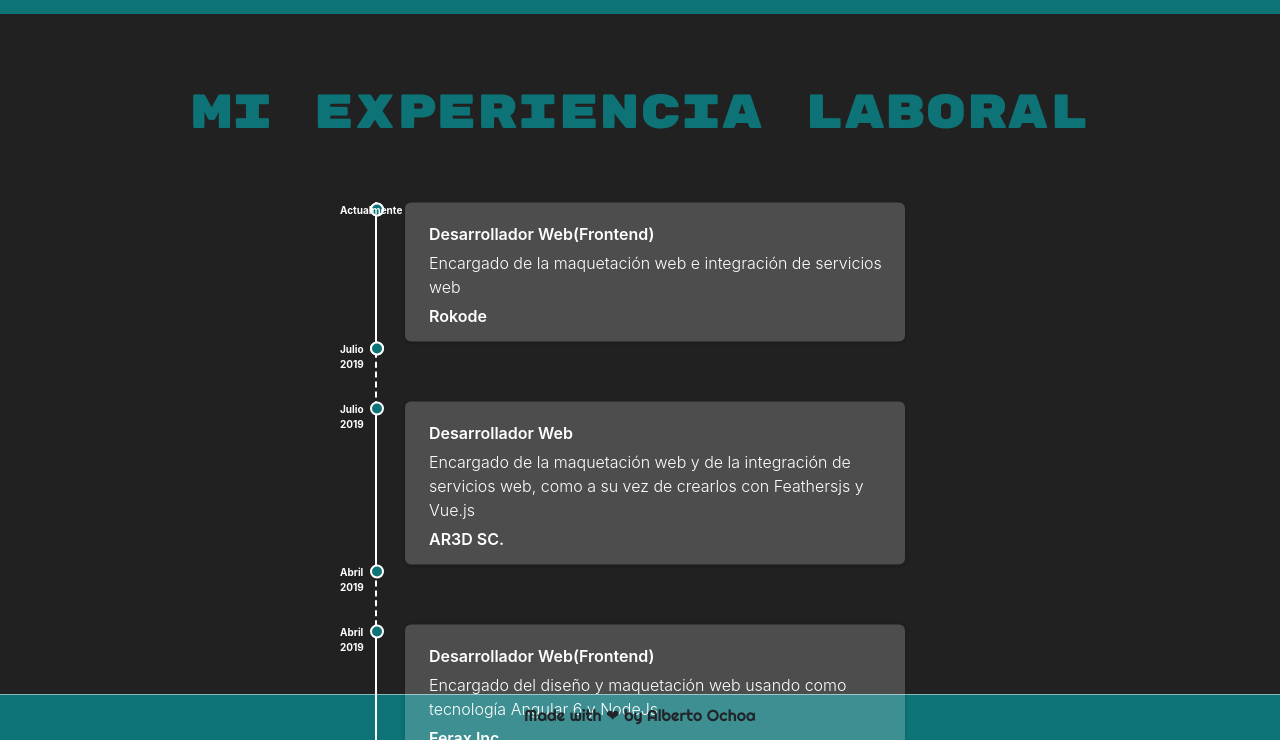
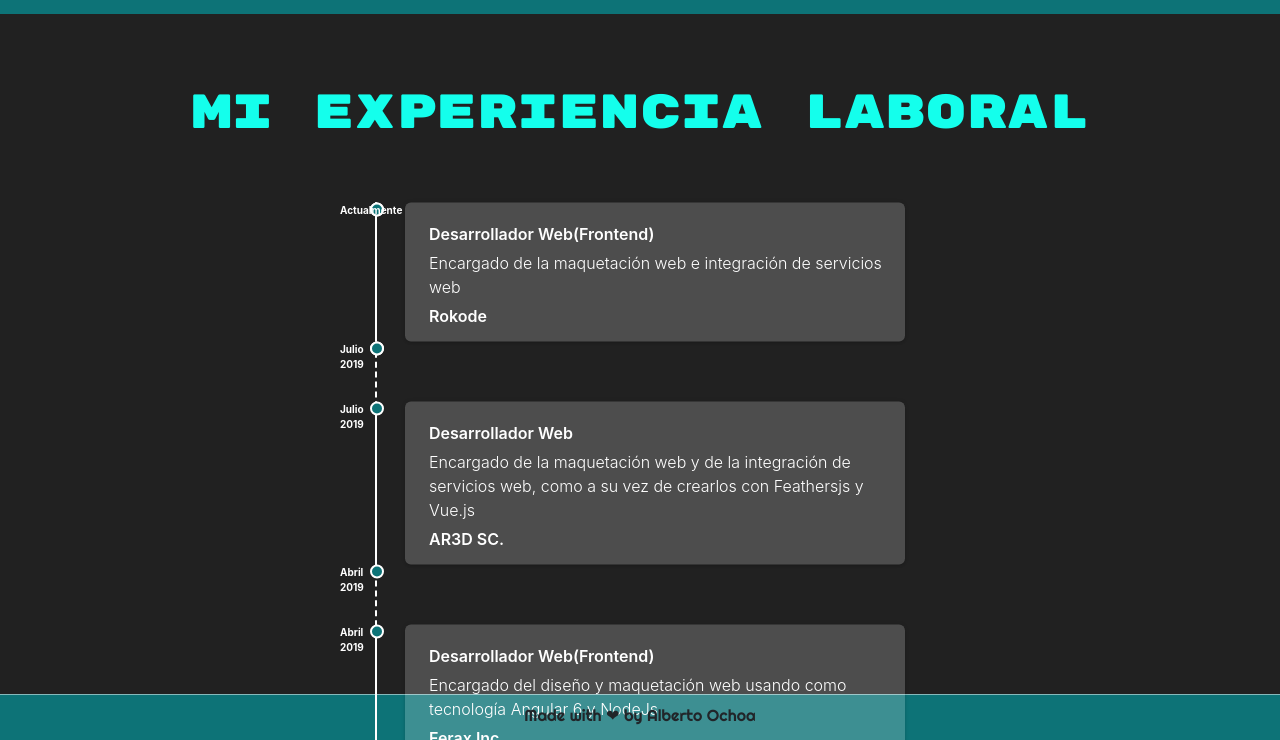
Before and after one commit to junior8adlt/AlbertoOchoa, a plain HTML site: page index.html in a window 1280 px wide. Shown: the part 2626-3366 px from the top of the page. Drawn offline with nearby package versions, Linux system fonts and the light colour scheme.

Commit message:
Color correction on the title

```diff
--- a/assets/css/main.css
+++ b/assets/css/main.css
@@ -391,7 +391,7 @@ main .about .about-me {
   font-size: 3em;
   margin-top: 5%;
   margin-bottom: 5%;
-  color: #0d7377;
+  color: #14ffec;
   text-align: center;
 }
 .work-time{
```
